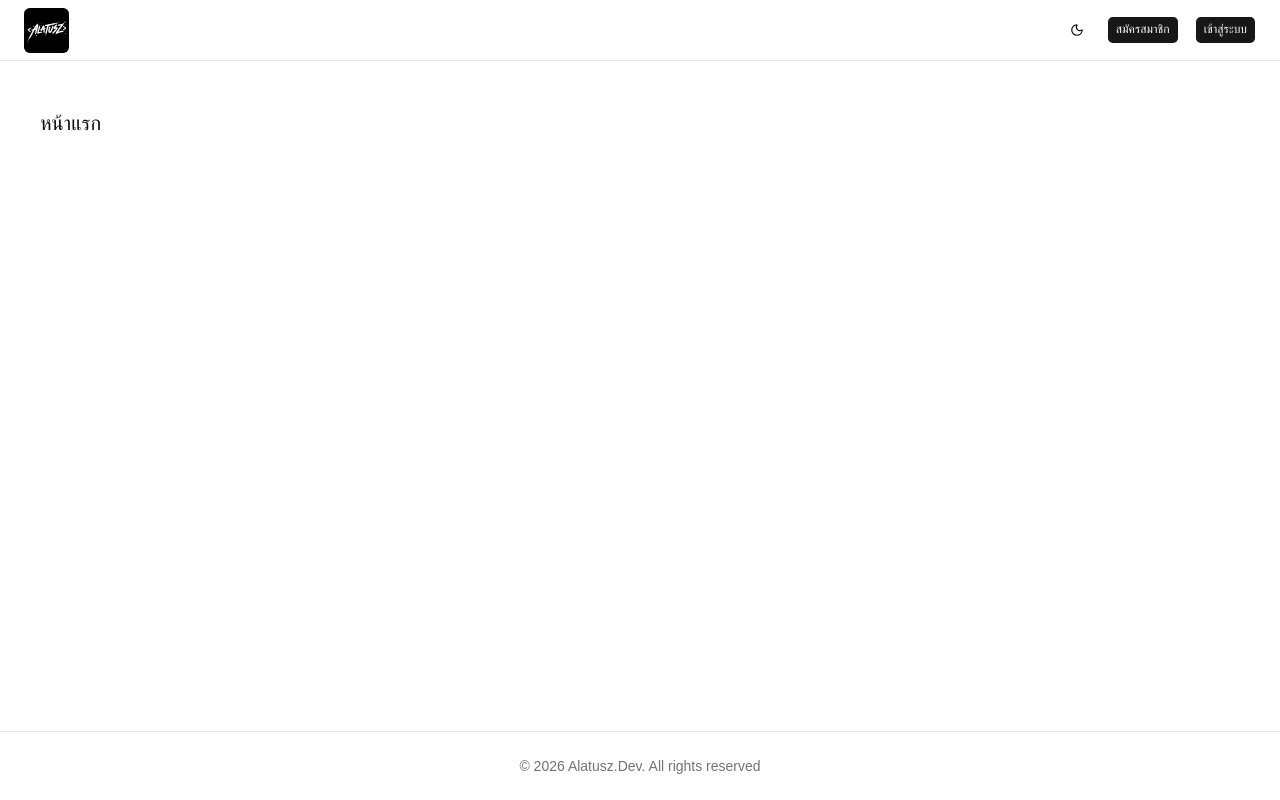
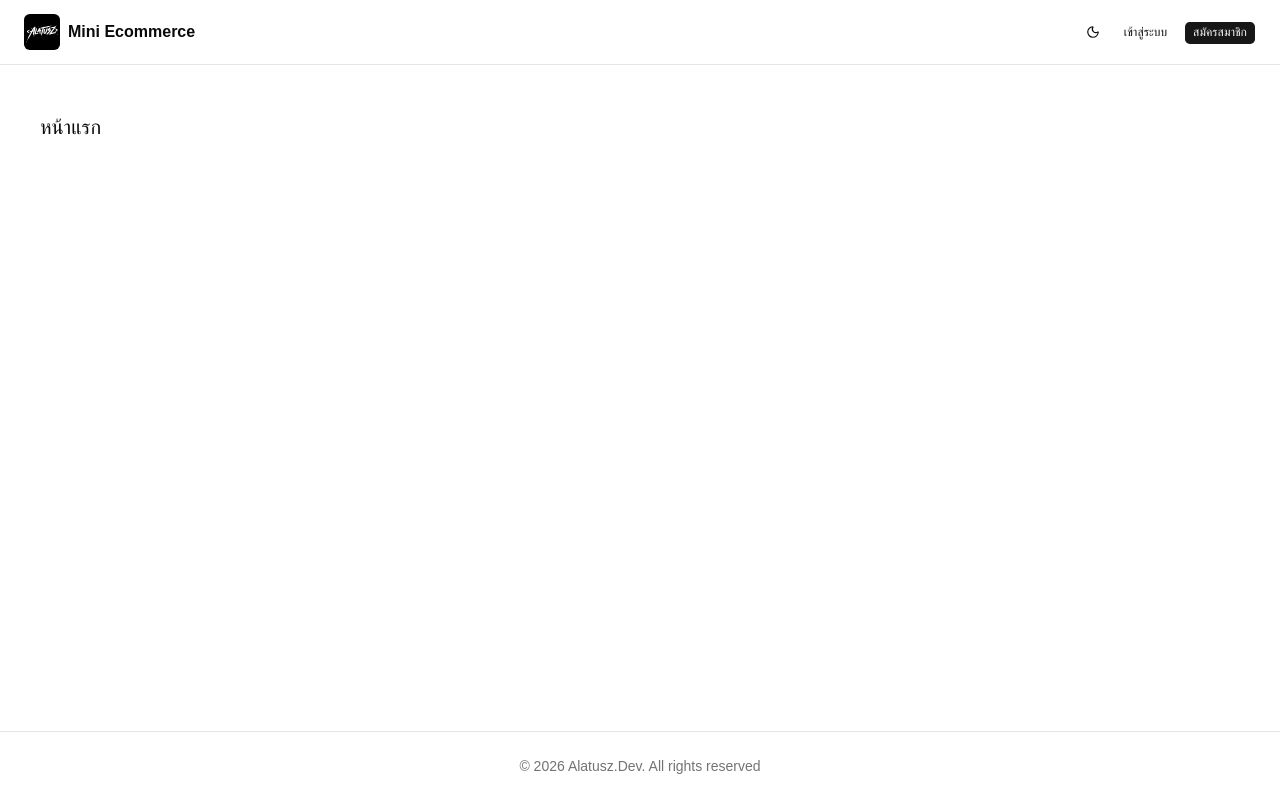
Before and after one commit to Alatusz/mini-ecommerce-fe, a React (Vite) app: page / in a window 1280 px wide. Built offline with nearby package versions, Linux system fonts and the light colour scheme.

Commit message:
ADD : ระบบ Check User และแก้ไขการแสดงผล Navbar

```diff
--- a/src/config/axios.config.ts
+++ b/src/config/axios.config.ts
@@ -5,6 +5,7 @@ import Cookies from "js-cookie";
 // BASE URL
 const apiClient = axios.create({
   baseURL: "http://localhost:3000/api",
+  withCredentials: true,
   timeout: 10000,
   headers: {
     "Content-Type": "application/json",
@@ -32,8 +33,18 @@ apiClient.interceptors.response.use(
   },
   (error) => {
     if (error.response?.status === 401) {
-      Cookies.remove("token")
-      window.location.href = "/login"
+      const isAuthCheck = error.config?.url?.includes("/auth/me")
+      const isLoginRequest = error.config?.url?.includes("/auth/login")
+
+      // เคลียร์สัญญาณสถานะฝั่งหน้าบ้าน
+      Cookies.remove("is_logged_in")
+
+      // ถ้าไม่ใช่การเช็คสถานะตอนเปิดเว็บ และไม่ใช่ตอนกด Login ค่อยพาไปหน้า Login
+      if (!isAuthCheck && !isLoginRequest) {
+        if (typeof window !== "undefined" && window.location.pathname !== "/login") {
+          window.location.href = "/login"
+        }
+      }
     }
     return Promise.reject(error)
   }
--- /dev/null
+++ b/src/context/AuthContext.tsx
@@ -0,0 +1,82 @@
+import {
+  createContext,
+  useContext,
+  useEffect,
+  useState,
+  type ReactNode,
+} from "react"
+import Cookies from "js-cookie"
+import { getMe, logout as logoutService } from "@/services/auth.services"
+
+export interface User {
+  id: string
+  email: string
+  role: string
+}
+
+export interface AuthContextType {
+  user: User | null
+  setUser: (user: User | null) => void
+  isLoading: boolean
+  logout: () => void
+}
+
+const AuthContext = createContext<AuthContextType | undefined>(undefined)
+
+export function AuthProvider({ children }: { children: ReactNode }) {
+  const [user, setUser] = useState<User | null>(null)
+  const [isLoading, setIsLoading] = useState<boolean>(true)
+
+  useEffect(() => {
+    const initAuth = async () => {
+      // 1. เช็ค Cookie สัญญาณ: ถ้าไม่มี แปลว่าผู้ใช้เป็น Guest แน่นอน ไม่ต้องยิงถาม Backend
+      const isLoggedIn = Cookies.get("is_logged_in")
+
+      if (!isLoggedIn) {
+        setUser(null)
+        setIsLoading(false)
+        return
+      }
+
+      // 2. ถ้ามีสัญญาณ ค่อยยิงถาม Backend เพื่อดึงข้อมูล User ตัวจริง
+      try {
+        const res = await getMe()
+        setUser(res.data)
+      } catch (error) {
+        Cookies.remove("is_logged_in")
+        setUser(null)
+      } finally {
+        setIsLoading(false)
+      }
+    }
+
+    initAuth()
+  }, [])
+
+  const logout = async () => {
+    try {
+      await logoutService()
+    } catch (error) {
+      console.error("Logout Failed", error)
+    } finally {
+      Cookies.remove("is_logged_in")
+      setUser(null)
+      window.location.href = "/login"
+    }
+  }
+
+  return (
+    <AuthContext.Provider value={{ user, setUser, isLoading, logout }}>
+      {children}
+    </AuthContext.Provider>
+  )
+}
+
+export function useAuth(): AuthContextType {
+  const context = useContext(AuthContext)
+
+  if (!context) {
+    throw new Error("useAuth must be used within an AuthProvider")
+  }
+  return context
+}
--- a/src/layout/Navbar.tsx
+++ b/src/layout/Navbar.tsx
@@ -1,36 +1,108 @@
+import { Link } from "react-router-dom"
+import {
+  LayoutDashboard,
+  LogOut,
+  ShoppingBag,
+  User as UserIcon,
+} from "lucide-react"
+
+import Logo from "@/assets/alatusz-logo.svg"
+import { useAuth } from "@/context/AuthContext"
+import { Avatar, AvatarFallback } from "@/components/ui/avatar"
 import { Button } from "@/components/ui/button"
-import Logo from "@/assets/alatusz-logo.svg"
+import {
+  DropdownMenu,
+  DropdownMenuContent,
+  DropdownMenuGroup,
+  DropdownMenuItem,
+  DropdownMenuLabel,
+  DropdownMenuSeparator,
+  DropdownMenuTrigger,
+} from "@/components/ui/dropdown-menu"
+import { Skeleton } from "@/components/ui/skeleton"
 import ThemeToggle from "@/components/shares/Theme-toggle"
-import { Link } from "react-router-dom"
 
 function Navbar() {
-  const navMenus = [
-    { title: "สมัครสมาชิก", href: "/register" },
-    { title: "เข้าสู่ระบบ", href: "/login" },
-  ]
+  const { user, logout, isLoading } = useAuth()
 
   return (
-    <nav className="flex max-h-[60px] items-center justify-between bg-background/95 px-6 py-4">
-      <Link to="/">
+    <nav className="flex h-16 items-center justify-between px-4 sm:px-6">
+      {/* Brand Logo */}
+      <Link to="/" className="flex items-center gap-2">
         <img
           src={Logo}
-          width="45px"
-          className="cursor-pointer rounded-md object-cover"
+          alt="Alatusz Dev Logo"
+          className="h-9 w-9 rounded-md object-contain"
         />
+        <span className="hidden text-base font-bold sm:inline-block">
+          Mini Ecommerce
+        </span>
       </Link>
 
-      <div className="flex items-center gap-4">
+      {/* Right Controls */}
+      <div className="flex items-center gap-2">
         <ThemeToggle />
-        {navMenus.map((menu) => (
-          <Button
-            size="default"
-            variant="default"
-            key={menu.title}
-            className="cursor-pointer"
-          >
-            <Link to={menu.href}>{menu.title}</Link>
-          </Button>
-        ))}
+
+        {isLoading ? (
+          <Skeleton className="h-8 w-24" />
+        ) : user ? (
+          <DropdownMenu>
+            <DropdownMenuTrigger>
+              <Avatar size="default">
+                <AvatarFallback>
+                  {user.email?.charAt(0).toUpperCase()}
+                </AvatarFallback>
+              </Avatar>
+            </DropdownMenuTrigger>
+
+            <DropdownMenuContent align="end" className="w-42">
+              <DropdownMenuGroup>
+                <DropdownMenuLabel className="truncate">
+                  {user.email}
+                </DropdownMenuLabel>
+              </DropdownMenuGroup>
+
+              <DropdownMenuSeparator />
+
+              <DropdownMenuGroup>
+                <DropdownMenuItem>
+                  <UserIcon />
+                  โปรไฟล์ของฉัน
+                </DropdownMenuItem>
+
+                <DropdownMenuItem>
+                  <ShoppingBag />
+                  ประวัติการสั่งซื้อ
+                </DropdownMenuItem>
+
+                {user.role === "admin" && (
+                  <DropdownMenuItem>
+                    <LayoutDashboard />
+                    จัดการระบบ
+                  </DropdownMenuItem>
+                )}
+              </DropdownMenuGroup>
+
+              <DropdownMenuSeparator />
+
+              <DropdownMenuItem variant="destructive" onClick={logout}>
+                <LogOut />
+                ออกจากระบบ
+              </DropdownMenuItem>
+            </DropdownMenuContent>
+          </DropdownMenu>
+        ) : (
+          <div className="flex items-center gap-2">
+            <Link to="/login">
+              <Button variant="ghost" size="sm">
+                เข้าสู่ระบบ
+              </Button>
+            </Link>
+            <Link to="/register">
+              <Button size="sm">สมัครสมาชิก</Button>
+            </Link>
+          </div>
+        )}
       </div>
     </nav>
   )
--- a/src/pages/auth/login/useHooks.tsx
+++ b/src/pages/auth/login/useHooks.tsx
@@ -5,6 +5,7 @@ import { login } from "@/services/auth.services"
 import { toast } from "@/components/ui/toast"
 import { useNavigate } from "react-router-dom"
 import Cookies from "js-cookie"
+import { useAuth } from "@/context/AuthContext"
 
 export const loginSchema = z.object({
   email: z.string().min(1, "กรุณากรอกอีเมล").email("รูปแบบอีเมลไม่ถูกต้อง"),
@@ -15,6 +16,8 @@ export type LoginFormValues = z.infer<typeof loginSchema>
 
 export function useLogin() {
   const navigate = useNavigate()
+
+  const { setUser } = useAuth()
 
   const {
     control,
@@ -33,7 +36,11 @@ export function useLogin() {
     try {
       const res = await login(data)
 
-      Cookies.set("token", res.data.token, { expires: 7 })
+      setUser({
+        id: res.data.id,
+        email: res.data.email,
+        role: res.data.role,
+      })
 
       toast.add({
         type: "success",
--- a/src/providers/app-providers.tsx
+++ b/src/providers/app-providers.tsx
@@ -3,6 +3,7 @@ import { BrowserRouter } from "react-router-dom"
 import { ThemeProvider } from "@/components/theme-provider"
 import { QueryProvider } from "./query-provider"
 import { Toaster } from "@/components/ui/toast"
+import { AuthProvider } from "@/context/AuthContext"
 
 interface AppProvidersProps {
   children: ReactNode
@@ -19,7 +20,7 @@ export function AppProviders({ children }: AppProvidersProps) {
     <QueryProvider>
       <ThemeProvider defaultTheme="light" storageKey="vite-ui-theme">
         <BrowserRouter>
-          {children}
+          <AuthProvider>{children}</AuthProvider>
           <Toaster />
         </BrowserRouter>
       </ThemeProvider>
--- a/src/services/auth.services.ts
+++ b/src/services/auth.services.ts
@@ -11,3 +11,15 @@ export const login = async (data: { email: string; password: string }) => {
 
   return response.data
 }
+
+export const getMe = async () => {
+  const response = await apiClient.get("/auth/me")
+
+  return response.data
+}
+
+export const logout = async () => {
+  const response = await apiClient.post("/auth/logout")
+
+  return response.data
+}
```
